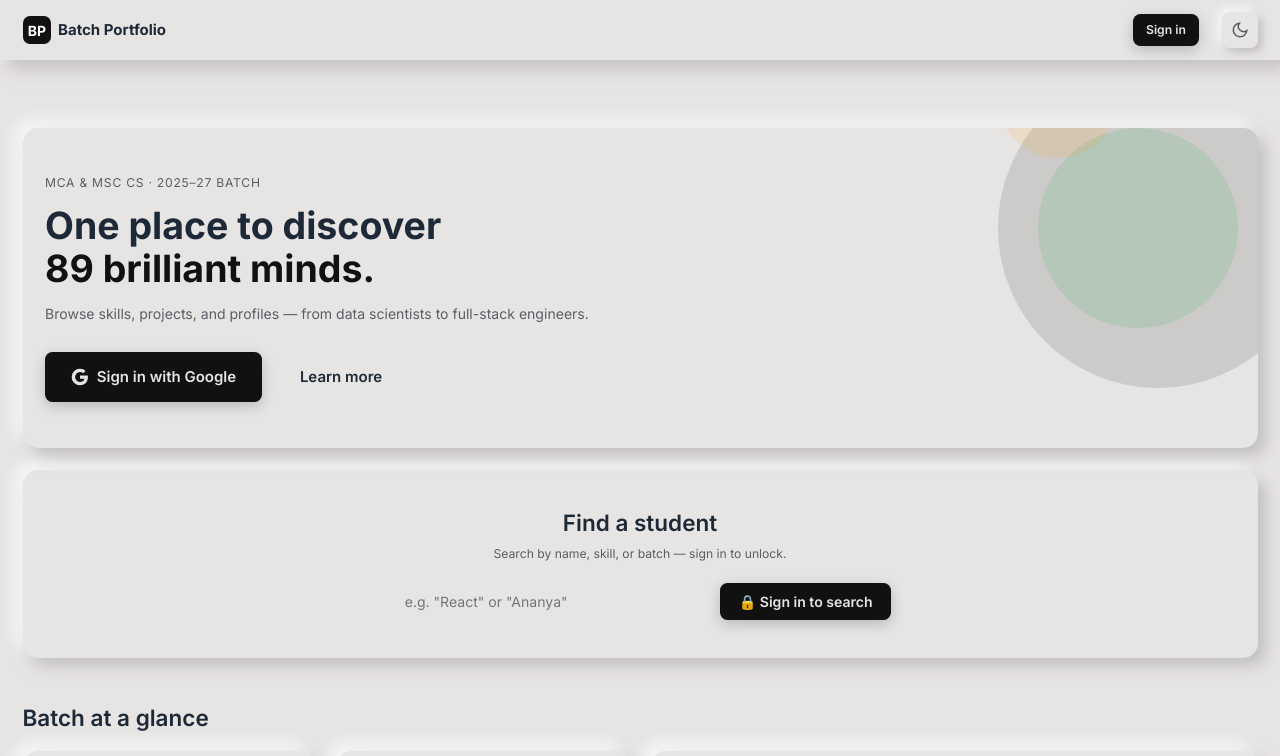
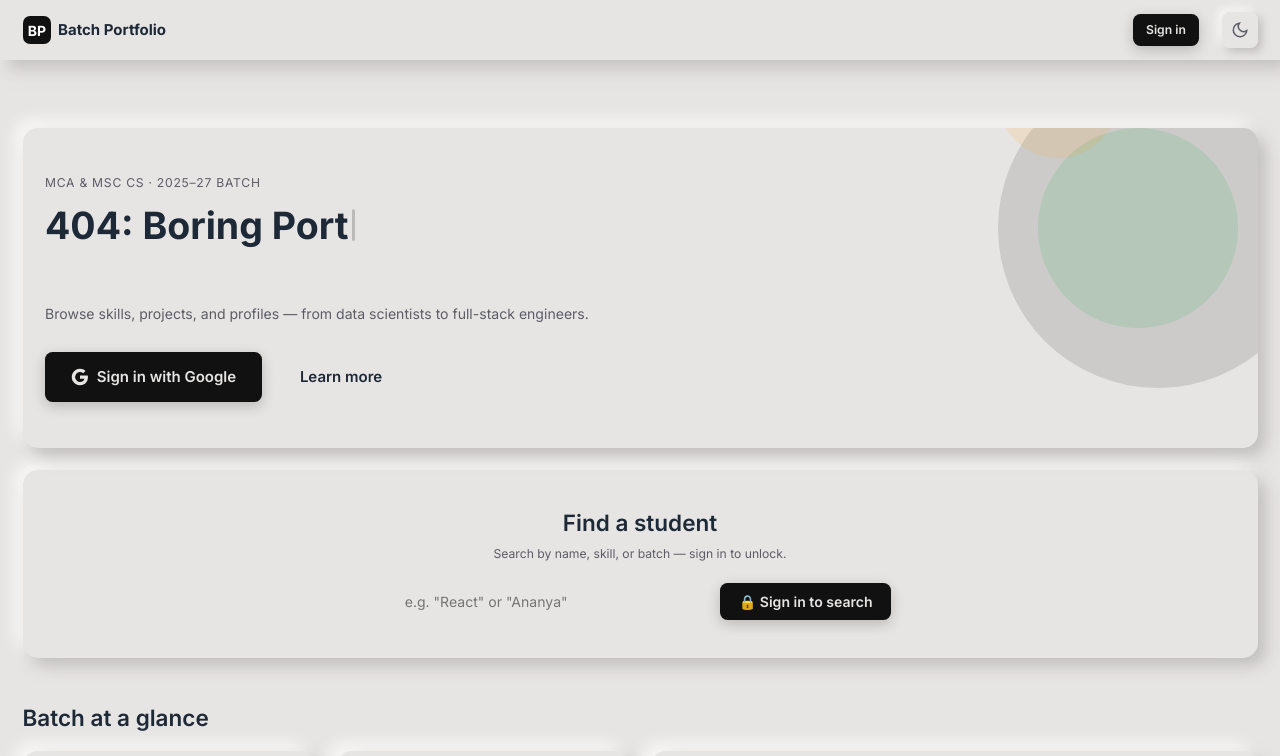
Before and after one commit to shyamjames/batch-portfolio, a Svelte app: page / in a window 1280 px wide. Shown: the top 756 px of the page. Built offline with nearby package versions, Linux system fonts and the light colour scheme; no server answers; the database is empty.

Commit message:
feat: create Landing page component with stats dashboard and search functionality

```diff
--- a/src/pages/Landing.svelte
+++ b/src/pages/Landing.svelte
@@ -1,5 +1,5 @@
 <script>
-  import { onMount } from 'svelte'
+  import { onMount, onDestroy } from 'svelte'
   import BentoCard from '../components/BentoCard.svelte'
   import StatsChart from '../components/StatsChart.svelte'
   import { getAllSkills, getAggregates } from '../lib/firestore.js'
@@ -20,7 +20,64 @@
   let displayMca   = 0
   let displayMsc   = 0
 
+  // rotating typewriter headline state
+  const headlines = [
+    "git clone talent",
+    "404: Boring Portfolios Not Found",
+    "O(1) lookup for great hires",
+    "Compiled from two batches, zero bugs.",
+    "import talent from RCSS",
+    "Ctrl+F for your next hire"
+  ]
+
+  let displayedHeadline = ""
+  let activeTimer = null
+
+  function runTypewriter() {
+    let phraseIndex = 0
+    let charIndex = 0
+    let isDeleting = false
+
+    function tick() {
+      const currentPhrase = headlines[phraseIndex]
+
+      if (!isDeleting) {
+        // Typing forward
+        charIndex++
+        displayedHeadline = currentPhrase.slice(0, charIndex)
+
+        if (charIndex === currentPhrase.length) {
+          // Pause when complete so user can read it
+          isDeleting = true
+          activeTimer = setTimeout(tick, 2200)
+          return
+        }
+        activeTimer = setTimeout(tick, 55)
+      } else {
+        // Backspacing
+        charIndex--
+        displayedHeadline = currentPhrase.slice(0, charIndex)
+
+        if (charIndex === 0) {
+          // Finished erasing, advance to next phrase
+          isDeleting = false
+          phraseIndex = (phraseIndex + 1) % headlines.length
+          activeTimer = setTimeout(tick, 450)
+          return
+        }
+        activeTimer = setTimeout(tick, 28)
+      }
+    }
+
+    activeTimer = setTimeout(tick, 250)
+  }
+
+  onDestroy(() => {
+    if (activeTimer) clearTimeout(activeTimer)
+  })
+
   onMount(async () => {
+    runTypewriter()
     const [s, agg] = await Promise.all([getAllSkills(), getAggregates()])
     skills = s
     aggregates = agg
@@ -93,9 +150,8 @@
       <div class="span-12 hero-card card">
         <div class="hero-content">
           <p class="hero-eyebrow text-caption">MCA &amp; MSc CS · 2025–27 Batch</p>
-          <h1 class="text-hero hero-heading">
-            One place to discover<br/>
-            <span class="accent-text">89 brilliant minds.</span>
+          <h1 class="text-hero hero-heading" aria-label="O(1) lookup for great hires">
+            <span class="typed-text">{displayedHeadline}</span><span class="typing-cursor" aria-hidden="true"></span>
           </h1>
           <p class="hero-sub text-body">
             Browse skills, projects, and profiles — from data scientists to full-stack engineers.
@@ -226,8 +282,26 @@
   }
   .hero-content { position: relative; z-index: 2; max-width: 600px; }
   .hero-eyebrow { letter-spacing: 0.06em; text-transform: uppercase; margin-bottom: 0.75rem; }
-  .hero-heading { line-height: 1.15; margin-bottom: 0.875rem; }
-  .accent-text { color: var(--accent); }
+  .hero-heading {
+    line-height: 1.15;
+    margin-bottom: 0.875rem;
+    min-height: 2.3em;
+  }
+  .typed-text { color: var(--text-primary); }
+  .typing-cursor {
+    display: inline-block;
+    width: 3px;
+    height: 0.85em;
+    vertical-align: -0.05em;
+    background-color: var(--primary);
+    margin-left: 4px;
+    border-radius: 1.5px;
+    animation: blink 0.8s infinite;
+  }
+  @keyframes blink {
+    0%, 100% { opacity: 1; }
+    50% { opacity: 0; }
+  }
   .hero-sub { color: var(--text-secondary); margin-bottom: 1.75rem; }
   .hero-ctas { display: flex; gap: 0.75rem; flex-wrap: wrap; }
 
```
